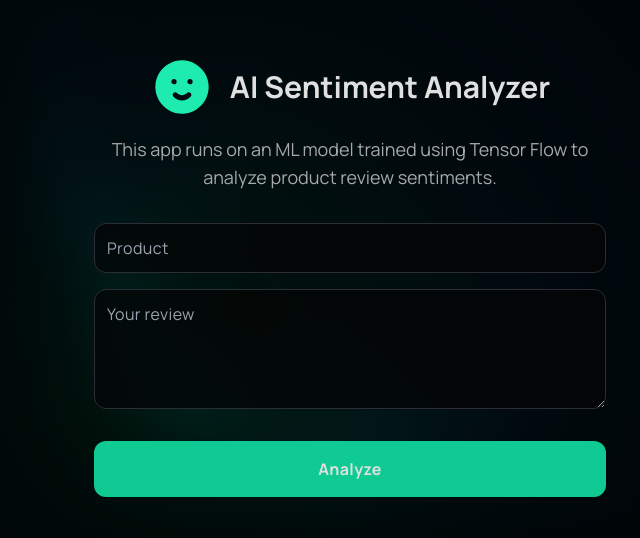
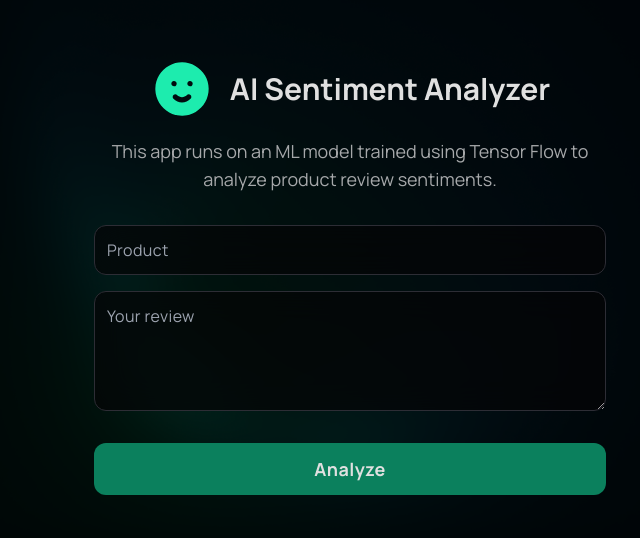
Before and after one commit to dev-xero/ml-sentiment-analyzer-client, a Next.js app: page / in a window 1280 px wide. Shown: the part 140-678 px from the top of the page, without its empty margins (290-930 px from the left). Built offline with nearby package versions, Linux system fonts and the light colour scheme.

Commit message:
feat: Improve button color contrast

```diff
--- a/components/Button.tsx
+++ b/components/Button.tsx
@@ -13,7 +13,7 @@ export default function Button({ text, disabled, style, onClick }: ButtonProps)
             onClick={onClick}
             disabled={disabled}
             style={style}
-            className="block max-w-lg w-[100%] p-4 rounded-xl outline-none transition-all font-bold bg-vibrant-green tracking-wide disabled:cursor-default disabled:bg-opacity-30"
+            className="block max-w-lg w-[100%] px-4 py-3 rounded-xl outline-none transition-all font-bold bg-vibrant-green tracking-wide disabled:cursor-default disabled:bg-opacity-30 text-lg"
         >
             {text}
         </button>
--- a/tailwind.config.ts
+++ b/tailwind.config.ts
@@ -14,7 +14,7 @@ const config: Config = {
             'neutral-600': '#A6A8AA',
             'neutral-800': '#121316',
             'neutral-900': '#050507',
-            'vibrant-green': '#0FCB93'
+            'vibrant-green': '#0B805D'
         },
     },
     plugins: [],
```
